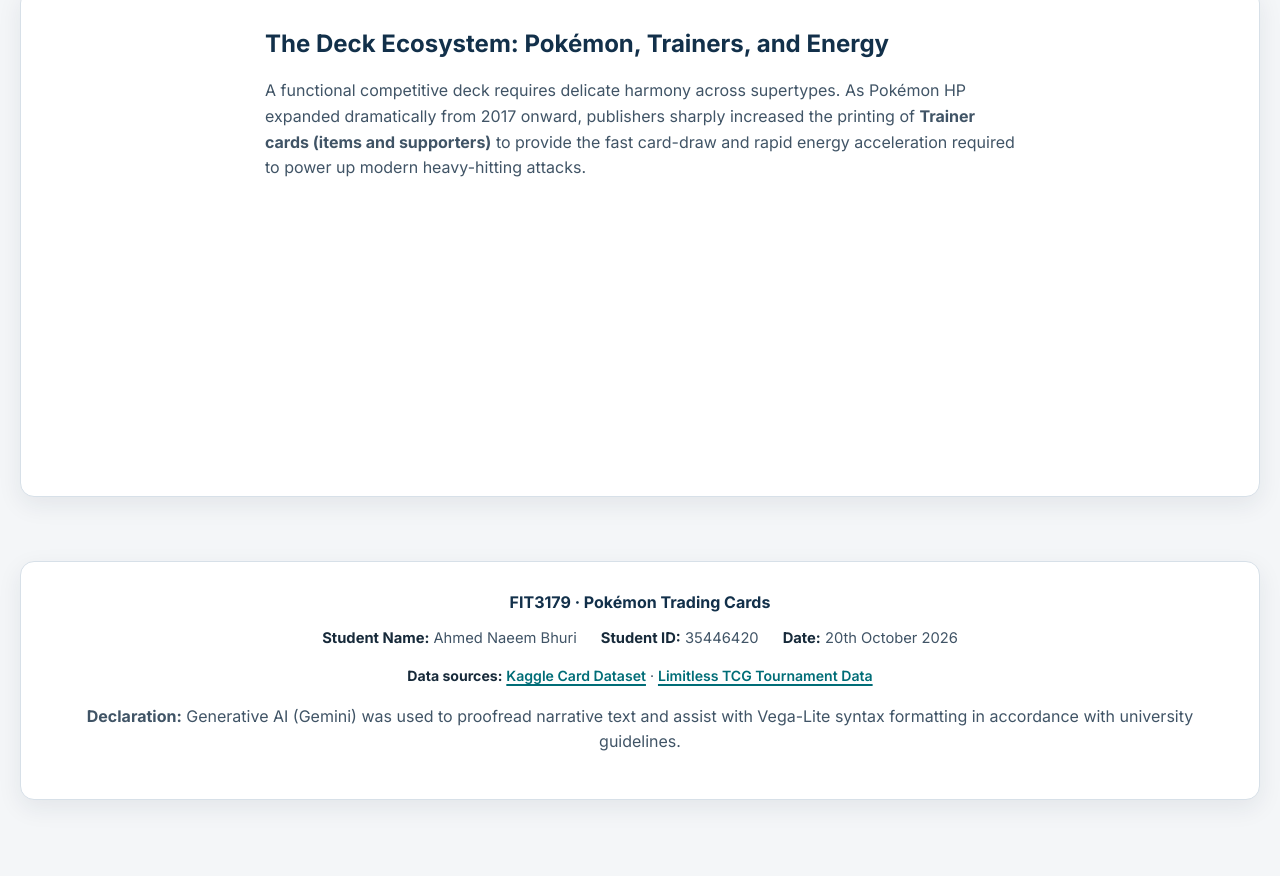
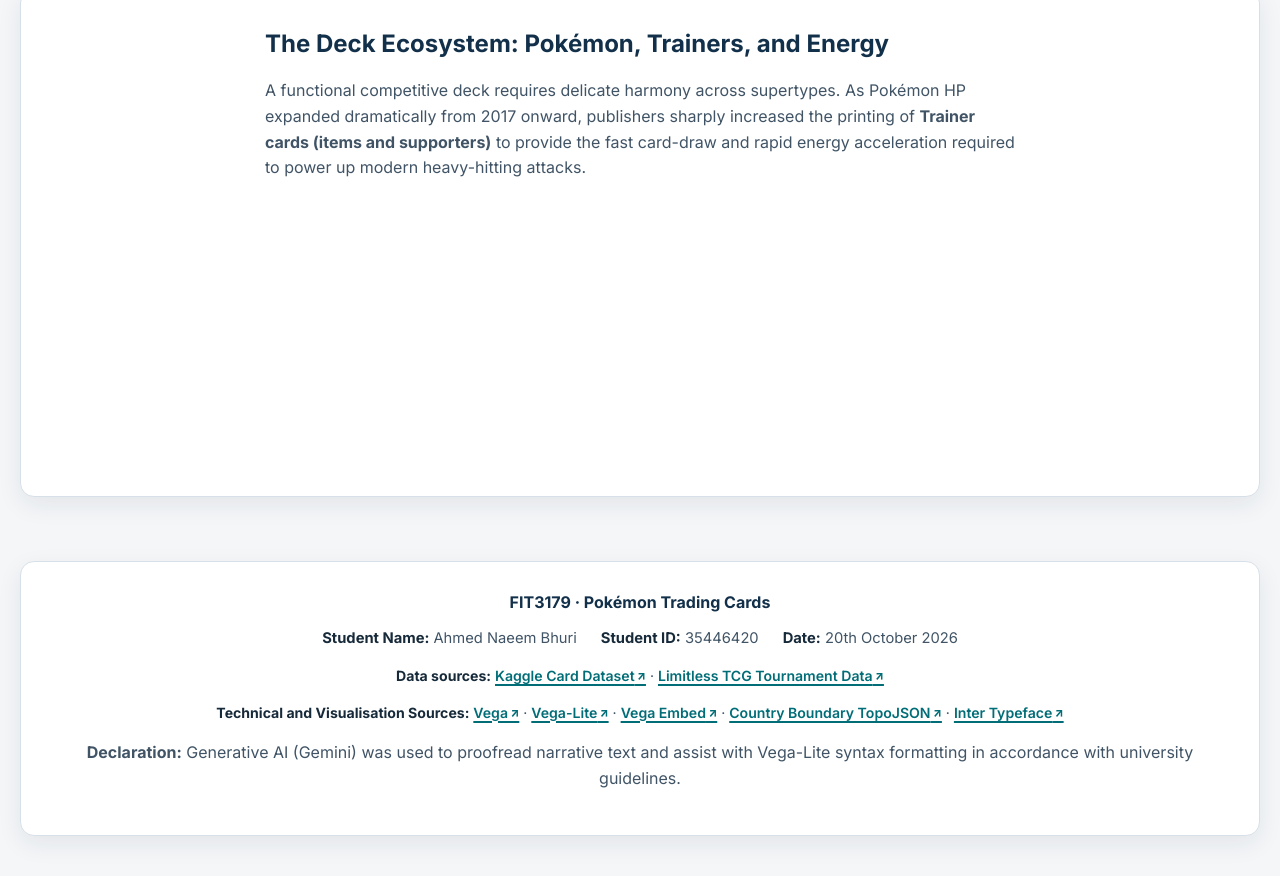
Before and after one commit to abhu0013/Assignment-2, a plain HTML site: page index.html in a window 1280 px wide. Shown: the part 5123-5999 px from the top of the page. Before the commit the page ends 5971 px from the top, so only its background shows below. Drawn offline with Linux system fonts and the light colour scheme; a script that the page names is missing.

Commit message:
docs: complete assignment report and add tech credits
- Fill in domain breakdown and chart design details
- Add student info and sketch link to report
- Credit visualization libraries in footer
- Style external source links with arrow indicators

```diff
--- a/css/style.css
+++ b/css/style.css
@@ -210,6 +210,13 @@ a {
   text-underline-offset: 3px;
 }
 
+.data-sources a::after {
+  content: " ↗";
+  font-size: 0.8em;
+  font-weight: 800;
+  vertical-align: 0.08em;
+}
+
 a:hover,
 a:focus-visible {
   color: var(--navy);
--- a/index.html
+++ b/index.html
@@ -150,6 +150,18 @@
         <span aria-hidden="true">·</span>
         <a href="https://limitlesstcg.com/tournaments?time=all&amp;type=worlds&amp;format=all&amp;region=all&amp;show=100" target="_blank" rel="noopener noreferrer">Limitless TCG Tournament Data</a>
       </p>
+      <p class="data-sources">
+        <strong>Technical and Visualisation Sources:</strong>
+        <a href="https://vega.github.io/vega/" target="_blank" rel="noopener noreferrer">Vega</a>
+        <span aria-hidden="true">·</span>
+        <a href="https://vega.github.io/vega-lite/" target="_blank" rel="noopener noreferrer">Vega-Lite</a>
+        <span aria-hidden="true">·</span>
+        <a href="https://github.com/vega/vega-embed" target="_blank" rel="noopener noreferrer">Vega Embed</a>
+        <span aria-hidden="true">·</span>
+        <a href="https://raw.githubusercontent.com/FIT3179/Vega-Lite/main/3_choropleth_map/js/ne_110m_admin_0_countries.topojson" target="_blank" rel="noopener noreferrer">Country Boundary TopoJSON</a>
+        <span aria-hidden="true">·</span>
+        <a href="https://fonts.google.com/specimen/Inter" target="_blank" rel="noopener noreferrer">Inter Typeface</a>
+      </p>
       <p class="ai-declaration"><strong>Declaration:</strong> Generative AI (Gemini) was used to proofread narrative text and assist with Vega-Lite syntax formatting in accordance with university guidelines.</p>
     </footer>
   </main>
```
Also changed, not shown: 1 other file.
